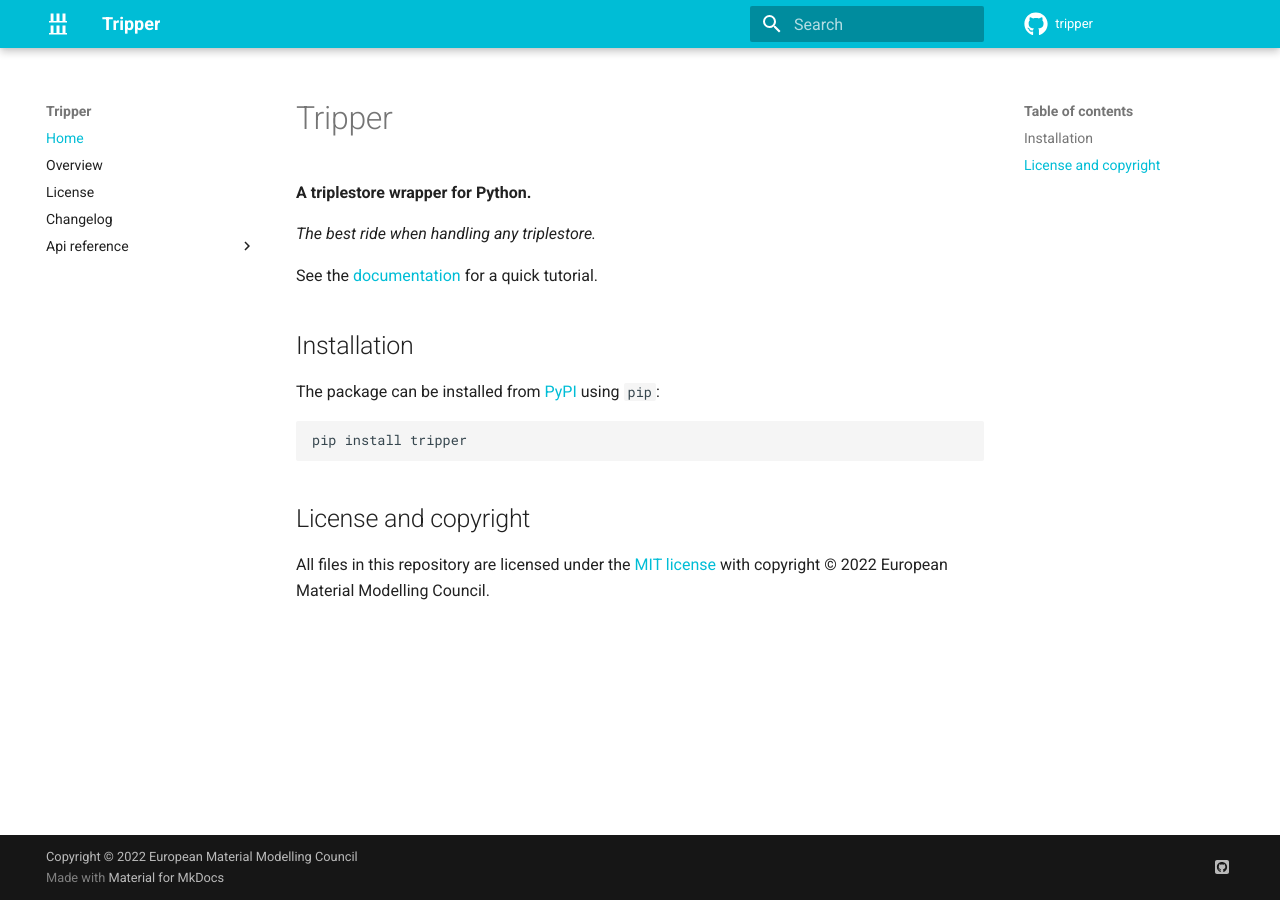
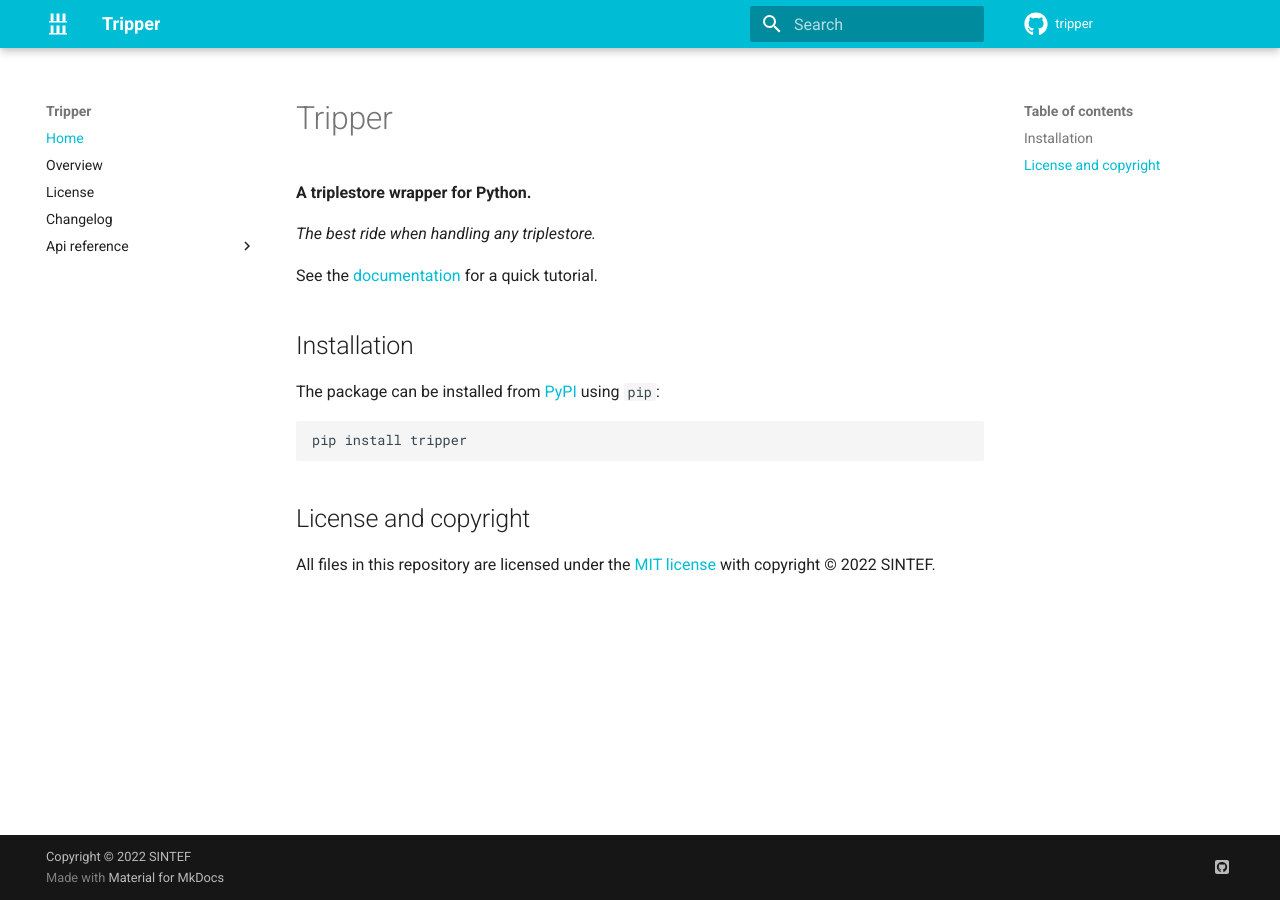
Before and after one commit to EMMC-ASBL/tripper, an MkDocs documentation site: the page built from docs/index.md, in a window 1280 px wide. Built offline with MkDocs 1.6.1 and Material for MkDocs 9.7.7, drawn with Linux system fonts in a browser that asks for light colours; comment, search, counter and statistics services are not loaded; the version menu is left out.

Commit message:
Corrected copyright

```diff
--- a/docs/index.md
+++ b/docs/index.md
@@ -17,4 +17,4 @@ pip install tripper
 
 ## License and copyright
 
-All files in this repository are licensed under the [MIT license](LICENSE.md) with copyright &copy; 2022 European Material Modelling Council.
+All files in this repository are licensed under the [MIT license](LICENSE.md) with copyright &copy; 2022 SINTEF.
--- a/mkdocs.yml
+++ b/mkdocs.yml
@@ -1,7 +1,7 @@
 site_name: "Tripper"
 site_description: Documentation for the Tripper package
 site_url: https://EMMC-ASBL.github.io/tripper
-copyright: Copyright &copy; 2022 European Material Modelling Council
+copyright: Copyright &copy; 2022 SINTEF
 
 theme:
   name: material
```
Also changed, not shown: README.md (+1 -1 lines), 1 other file.
